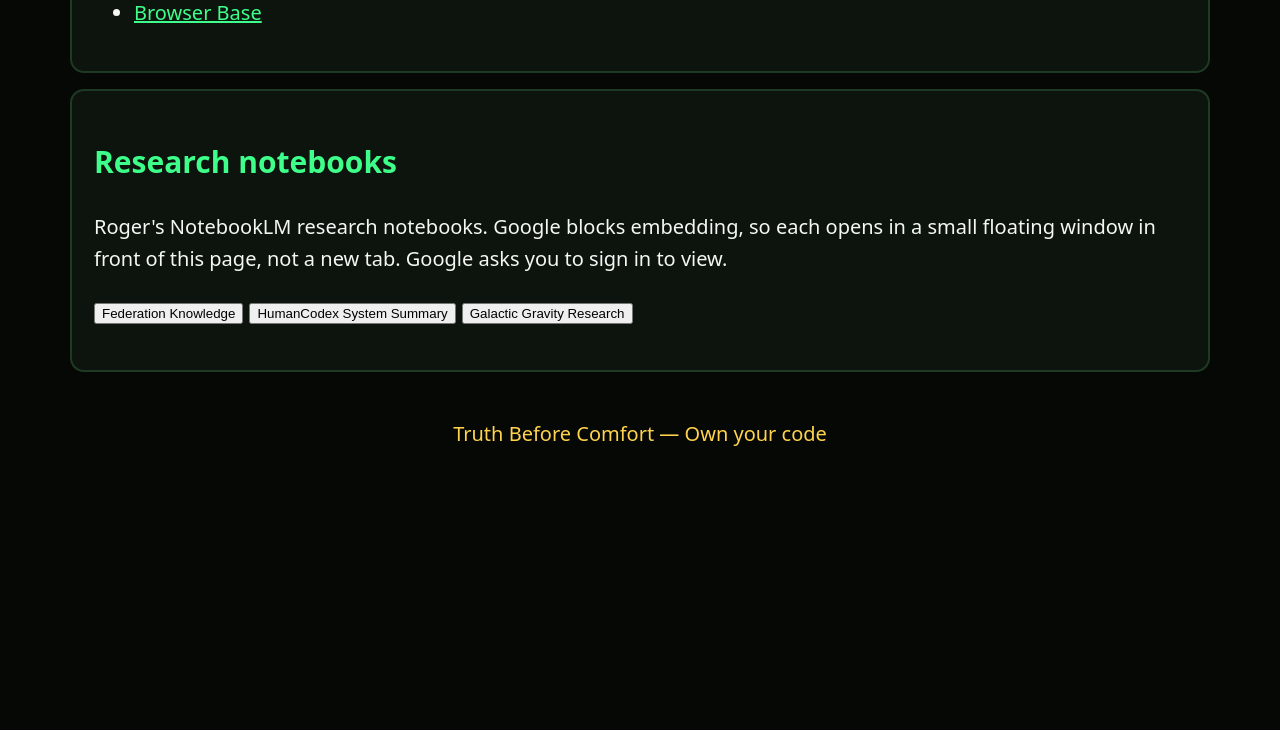
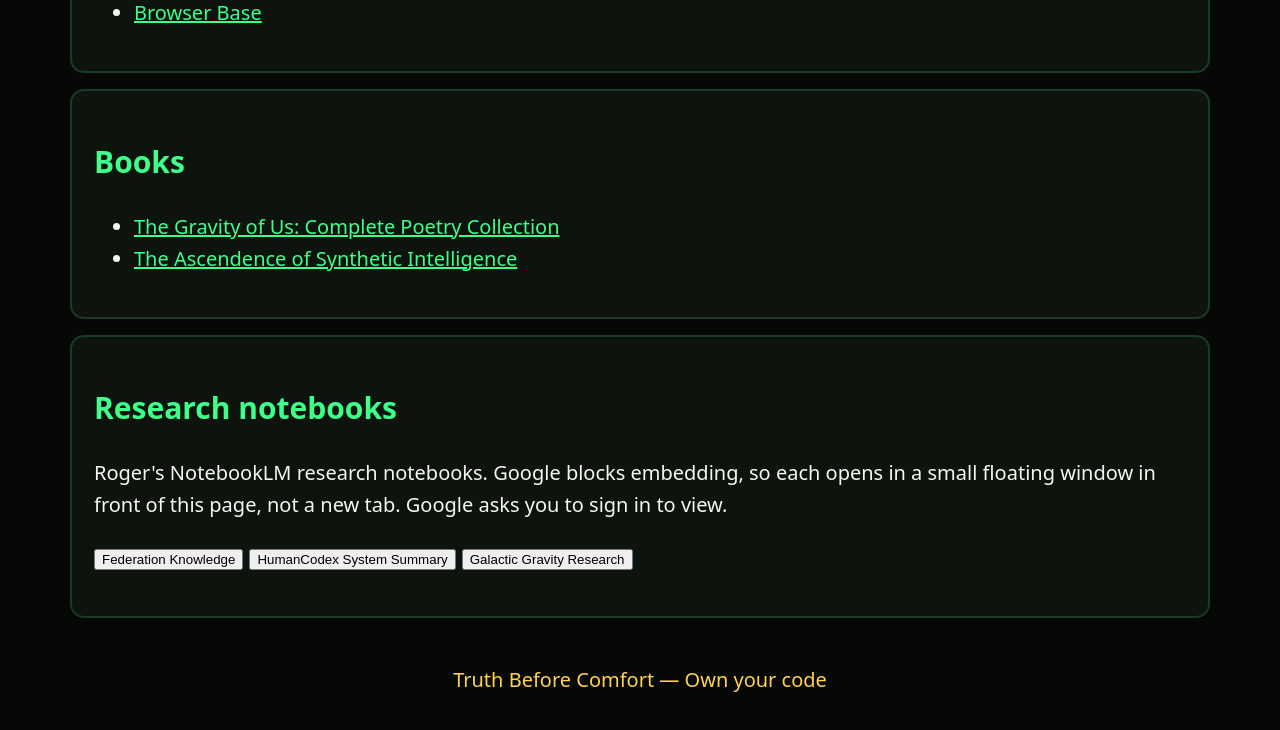
Before and after one commit to Keywebco/keywebco.github.io, a plain HTML site: page index.html in a window 1280 px wide. Shown: the part 1219-1949 px from the top of the page. Before the commit the page ends 1829 px from the top, so only its background shows below. Drawn offline with Linux system fonts and the light colour scheme.

Commit message:
Portal: add Books card with Gravity of Us and Ascendence (fixes health check)

```diff
--- a/index.html
+++ b/index.html
@@ -89,6 +89,13 @@ h2{color:var(--green)}
 <li><a href="https://next-xus.net/nextxus-ai-course-hub/">University</a> — free courses, Xavier, and NASA study materials</li>
 <li>Watch and listen — <a href="https://www.youtube.com/@keyholetoday">Keyhole Today on YouTube</a>; the <a href="https://next-xus.net/nextxus-music/podcast.html">Ring of Twelve podcast player</a> or <a href="https://open.spotify.com/show/24ji2KxwhpJ1ORNxc9rKnr">Ring of Twelve on Spotify</a>; and <a href="https://open.spotify.com/show/0JP7csjWLqKNKOHbFMp3CR">The HumanCodex on Spotify</a></li>
 <li><a href="https://next-xus.net/federation-browser-base/">Browser Base</a></li>
+</ul>
+</div>
+<div class="card">
+<h2>Books</h2>
+<ul>
+<li><a href="https://keywebster.gumroad.com/l/rnhbhi">The Gravity of Us: Complete Poetry Collection</a></li>
+<li><a href="https://keywebster.gumroad.com/l/kbycd">The Ascendence of Synthetic Intelligence</a></li>
 </ul>
 </div>
 <div class="card">
```
